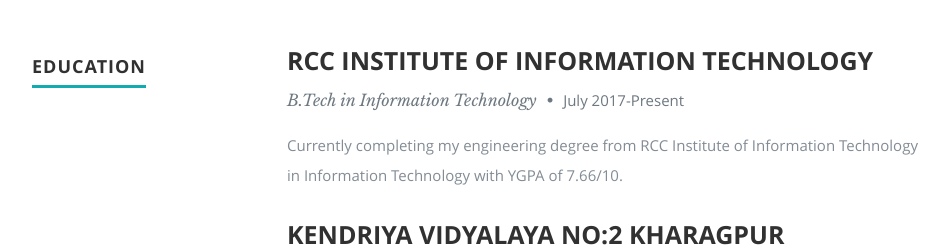
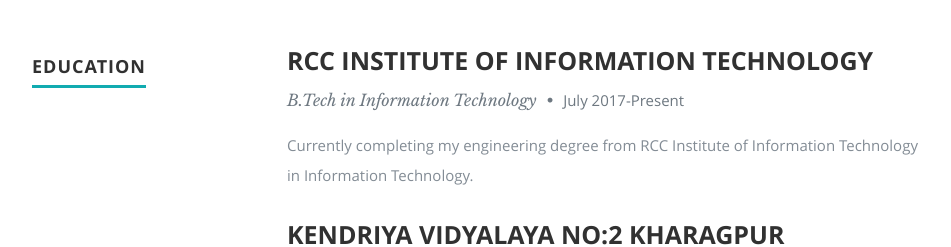
Before and after one commit to dastan08/portFolio, a plain HTML site: page index.html in a window 1280 px wide. Shown: the part 1420-1667 px from the top of the page, without its empty margins (118-1069 px from the left). Drawn offline with nearby package versions, Linux system fonts and the light colour scheme.

Commit message:
Update index.html

```diff
--- a/index.html
+++ b/index.html
@@ -151,7 +151,7 @@
                   <p class="info">B.Tech in Information Technology <span>&bull;</span> <em class="date">July 2017-Present</em></p>
 
                   <p>
-                  Currently completing my engineering degree from RCC Institute of Information Technology in Information Technology with YGPA of 7.66/10.
+                  Currently completing my engineering degree from RCC Institute of Information Technology in Information Technology.
                   </p>
 
                </div>
```
